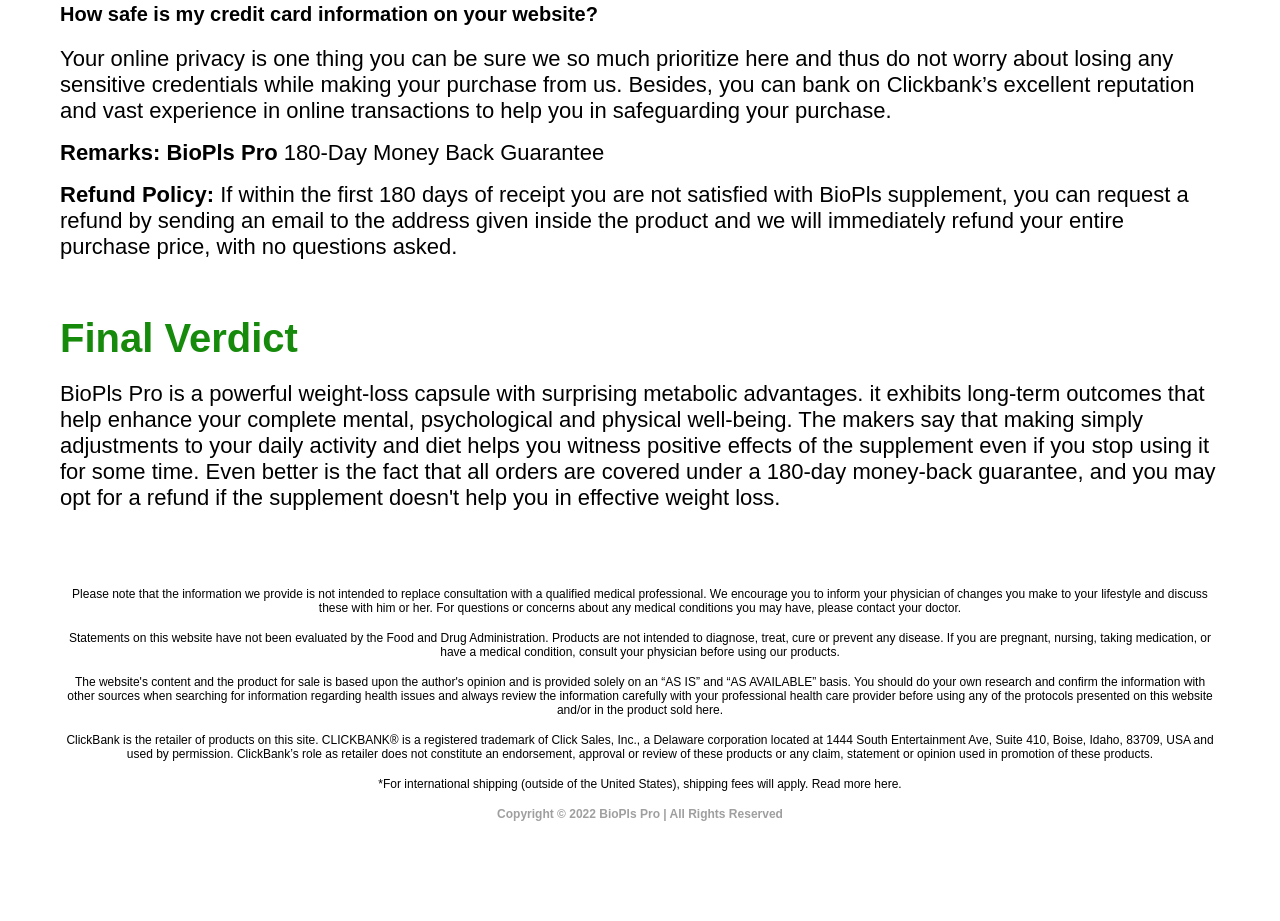
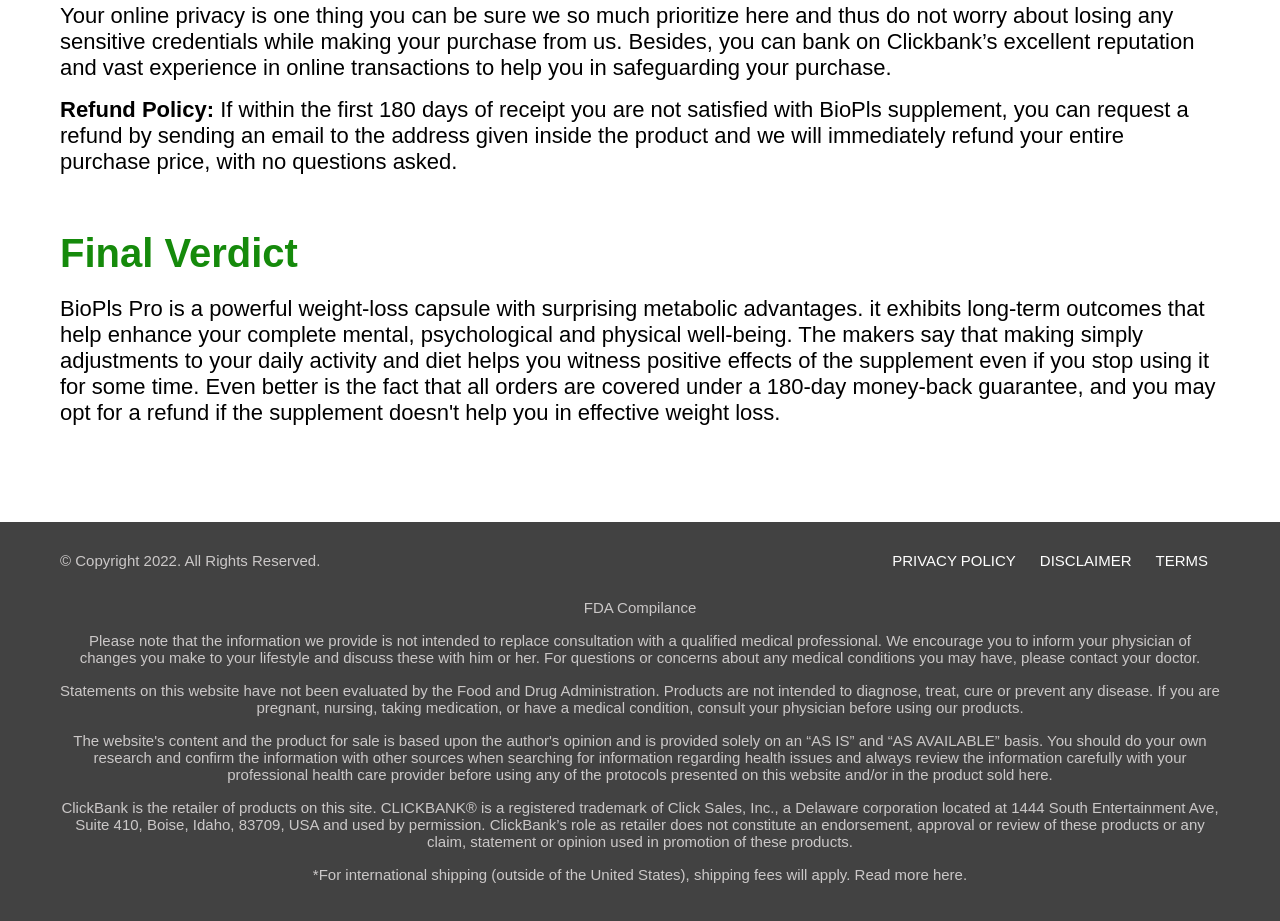
Before and after one commit to mitpatel5344/biopls-pro, a plain HTML site: page index.html in a window 1280 px wide. Shown: the part 6071-6992 px from the top of the page. Before the commit the page ends 6908 px from the top, so only its background shows below. Drawn offline with Linux system fonts and the light colour scheme.

Commit message:
Changing footer and styling

```diff
--- a/index.html
+++ b/index.html
@@ -60,9 +60,9 @@
      giving you self-confidence while making life feel alive again.
     </p>
 
-    <P>
-      It was founded by a known American scientist called Dr. Eva Selhub. He took his 20
-     years of medical research to come up with the BioPls Pro supplement.
+    <p>
+     It was founded by a known American scientist called Dr. Eva Selhub. He took
+     his 20 years of medical research to come up with the BioPls Pro supplement.
      Several years of research on medicinal herbs goes into the making of this
      natural weight-loss solution. Experts came up with eight amazingly helpful
      compounds while searching for plants that help obesity by shedding
@@ -93,13 +93,13 @@
     </p>
 
     <p>
-     Conjugated Linoleic Acid (CLA) is something the body can’t produce on its own. Instead it’s
-     something we need to consume through eating But because most of our foods
-     are over-processed these days Getting enough CLA from food alone can be
-     close to impossible. And that’s a big deal Because according to Dr. Selhub.
-     “It appears that CLA blocks fat cells from growing bigger or swelling by
-     influencing enzymes that affect fat growth. CLA also seems to increase the
-     speed of fat burning.”
+     Conjugated Linoleic Acid (CLA) is something the body can’t produce on its
+     own. Instead it’s something we need to consume through eating But because
+     most of our foods are over-processed these days Getting enough CLA from
+     food alone can be close to impossible. And that’s a big deal Because
+     according to Dr. Selhub. “It appears that CLA blocks fat cells from growing
+     bigger or swelling by influencing enzymes that affect fat growth. CLA also
+     seems to increase the speed of fat burning.”
     </p>
    </div>
   </section>
@@ -298,19 +298,20 @@
 
   <section class="checkout section">
    <div class="container">
-    <h2 class="checkout__title">
-     “What Happens After I Click The “Buy Now” Button?”
-    </h2>
+    <h3 class="checkout__title">
+     What Happens After I Click The “Buy Now” Button?
+    </h3>
     <p class="checkout__text">
-     Once you have clicked the “Buy Now” button that is right below this text,
+     Once you have clicked the "Buy Now" button that is right below this text,
      you will be taken to the secure checkout page. Just enter your information,
      and you will then be given instant access to the entire BioPls Pro by Marc
      Hall
     </p>
     <div class="checkout__img">
-     <a href="order-now.html"><img src="images/checkout.webp" alt="biopls pro checkout" /></a>
+     <a href="order-now.html"
+      ><img src="images/checkout.webp" alt="biopls pro checkout"
+     /></a>
     </div>
-    <h3>How safe is my credit card information on your website?</h3>
     <p>
      Your online privacy is one thing you can be sure we so much prioritize here
      and thus do not worry about losing any sensitive credentials while making
@@ -318,7 +319,6 @@
      reputation and vast experience in online transactions to help you in
      safeguarding your purchase.
     </p>
-    <p><b>Remarks: BioPls Pro</b> 180-Day Money Back Guarantee</p>
     <p>
      <b>Refund Policy:</b> If within the first 180 days of receipt you are not
      satisfied with BioPls supplement, you can request a refund by sending an
@@ -344,22 +344,40 @@
    </div>
   </section>
 
-  <footer class="footer">
-   <div class="container" align="center">
-    <p>
+  <footer class="footer" align="center">
+   <div class="container">
+    <div class="footer__header d-flex justify-space-between align-center">
+     <span class="white--text footer__copyright"
+      >© Copyright 2022. All Rights Reserved.</span
+     >
+
+     <ul class="footer__list">
+      <li class="footer__list-item">
+       <a href="privacy-policy.html">Privacy Policy</a>
+      </li>
+      <li class="footer__list-item">
+       <a href="disclaimer.html">Disclaimer</a>
+      </li>
+      <li class="footer__list-item"><a href="terms-of-use.html">Terms</a></li>
+     </ul>
+    </div>
+
+    <p class="footer__disclaimer text-center white--text">FDA Compilance</p>
+
+    <p class="footer__disclaimer text-center white--text">
      Please note that the information we provide is not intended to replace
      consultation with a qualified medical professional. We encourage you to
      inform your physician of changes you make to your lifestyle and discuss
      these with him or her. For questions or concerns about any medical
      conditions you may have, please contact your doctor.
     </p>
-    <p>
+    <p class="footer__disclaimer text-center white--text">
      Statements on this website have not been evaluated by the Food and Drug
      Administration. Products are not intended to diagnose, treat, cure or
      prevent any disease. If you are pregnant, nursing, taking medication, or
      have a medical condition, consult your physician before using our products.
     </p>
-    <p>
+    <p class="footer__disclaimer text-center white--text">
      The website's content and the product for sale is based upon the author's
      opinion and is provided solely on an “AS IS” and “AS AVAILABLE” basis. You
      should do your own research and confirm the information with other sources
@@ -368,7 +386,7 @@
      before using any of the protocols presented on this website and/or in the
      product sold here.
     </p>
-    <p>
+    <p class="footer__disclaimer text-center white--text">
      ClickBank is the retailer of products on this site. CLICKBANK® is a
      registered trademark of Click Sales, Inc., a Delaware corporation located
      at 1444 South Entertainment Ave, Suite 410, Boise, Idaho, 83709, USA and
@@ -376,12 +394,9 @@
      endorsement, approval or review of these products or any claim, statement
      or opinion used in promotion of these products.
     </p>
-    <p>
+    <p class="footer__disclaimer text-center white--text">
      *For international shipping (outside of the United States), shipping fees
      will apply. Read more here.
-    </p>
-    <p class="footer__copyright">
-     Copyright © 2022 BioPls Pro | All Rights Reserved
     </p>
    </div>
   </footer>
--- a/style.css
+++ b/style.css
@@ -229,18 +229,83 @@ h3 {
   font-weight: 600;
 }
 
-.footer {
-  margin-top: 40px;
+
+
+
+
+
+
+
+
+
+
+.d-flex {
+	display: flex;
 }
 
-.footer p {
-  font-size: 1.2rem;
+.align-end {
+	align-items: flex-end;
 }
 
-.footer__copyright {
-  color: #9f9f9f;
-  font-size: 1.6rem;
-  font-weight: 600;
+.align-center {
+	align-items: center;
+}
+
+.justify-center {
+	justify-content: center;
+}
+
+.justify-space-between {
+	justify-content: space-between;
+}
+
+.white--text {
+	color: rgb(203, 200, 200);
+}
+
+.footer {
+	background-color: #424242;
+	padding: 30px 0;
+	margin-top: 60px;
+}
+
+.footer__header {
+	margin-bottom: 30px;
+}
+
+.footer__list {
+	list-style: none;
+	display: flex;
+}
+
+.footer__list-item {
+	margin: 0 12px;
+}
+
+.footer__list-item a {
+	color: #fff;
+	text-decoration: none;
+	text-transform: uppercase;
+	font-size: 1.5rem;
+}
+
+.footer__copyright,
+.footer__disclaimer {
+	font-size: 1.5rem;
+}
+
+.terms {
+	padding: 60px 0;
+}
+
+.terms ul li {
+	font-size: 1.6rem;
+}
+
+.order__bottles-img,
+.order__get-started {
+	max-width: 450px;
+	width: 100%;
 }
 
 /* Tablets */
```
Also changed, not shown: terms-of-use.html (+1 -1 lines). Lines whose indentation alone changed are shown as unchanged.
